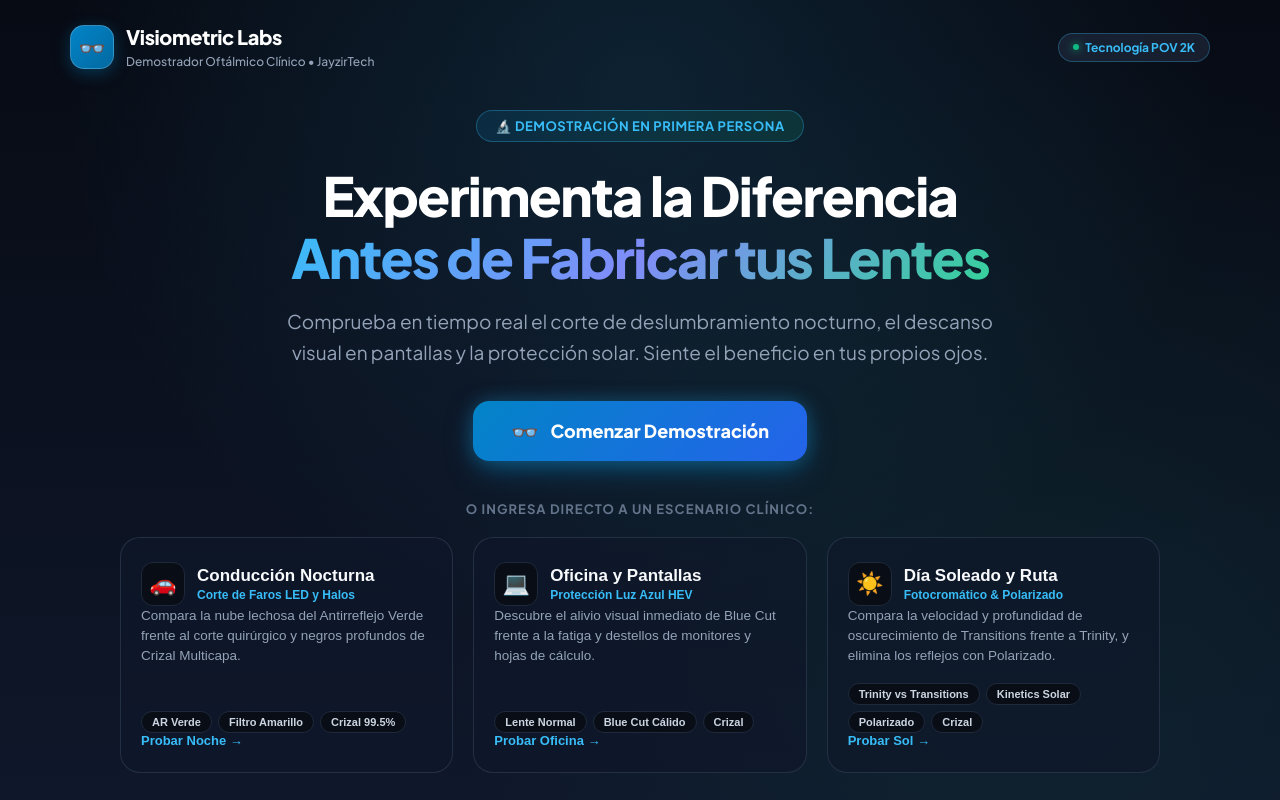
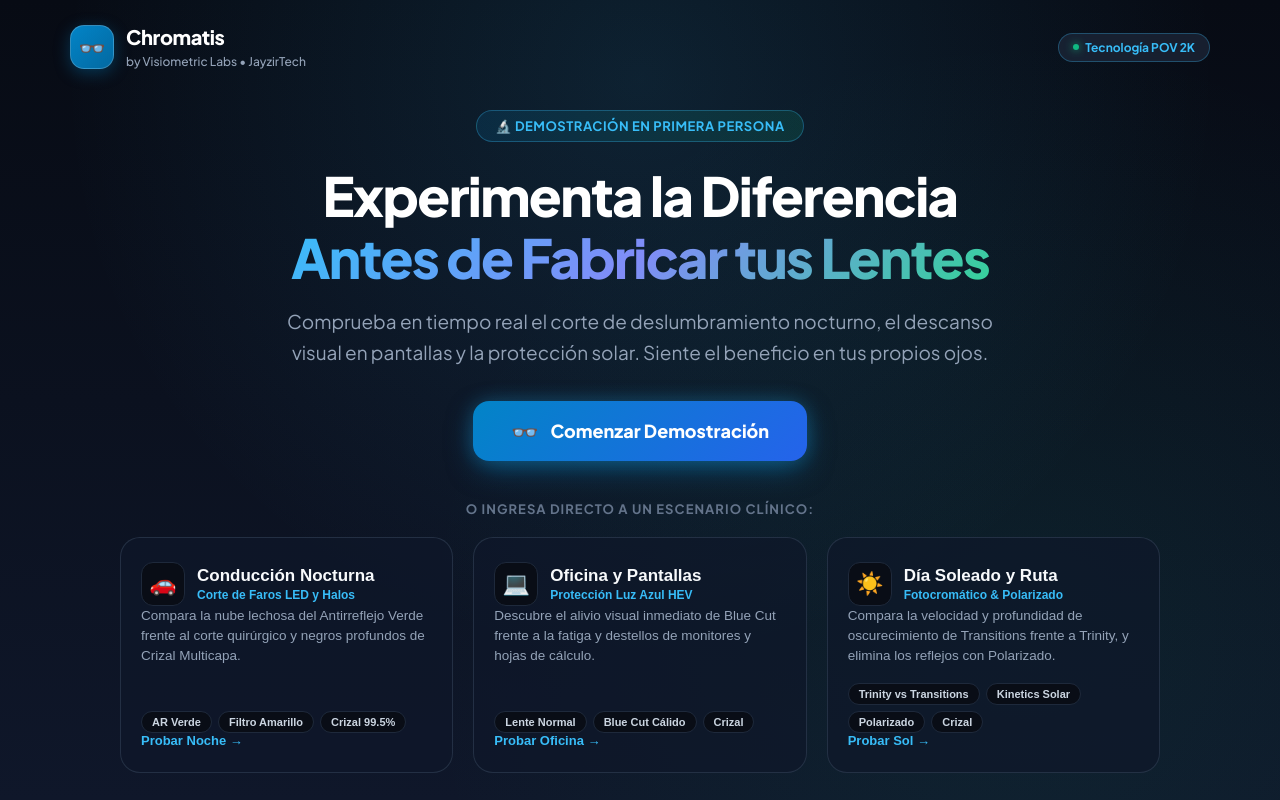
Before and after one commit to visiometric-labs/filters-simulator, a website built with Vite: page index.html in a window 1280 px wide. Built offline with nearby package versions, Linux system fonts and the light colour scheme.

Commit message:
feat(branding): establish Chromatis by Visiometric Labs identity while preserving JayzirTech copyright

```diff
--- a/index.html
+++ b/index.html
@@ -3,7 +3,7 @@
 <head>
   <meta charset="UTF-8">
   <meta name="viewport" content="width=device-width, initial-scale=1.0, maximum-scale=1.0, user-scalable=no, viewport-fit=cover">
-  <title>👓 Visiometric | Experiencia Óptica POV</title>
+  <title>👓 Chromatis by Visiometric Labs | Experiencia Óptica POV</title>
   <meta name="description" content="Demostración clínica interactiva en primera persona de tratamientos oftálmicos: Antirreflejo Verde vs Crizal Multicapa, Blue Cut y Transitions en cabina 2K.">
 
   <!-- Favicons Profesionales (Vectorial SVG + PNG) -->
@@ -15,13 +15,13 @@
   <meta name="theme-color" content="#070B14">
   <meta name="apple-mobile-web-app-capable" content="yes">
   <meta name="apple-mobile-web-app-status-bar-style" content="black-translucent">
-  <meta name="apple-mobile-web-app-title" content="Visiometric">
+  <meta name="apple-mobile-web-app-title" content="Chromatis">
   <link rel="manifest" href="./manifest.json">
 
   <!-- Portada y Metadatos para WhatsApp y Redes Sociales (Open Graph) -->
   <meta property="og:type" content="website">
   <meta property="og:site_name" content="Visiometric Labs">
-  <meta property="og:title" content="Visiometric Labs — Experiencia Óptica en Primera Persona">
+  <meta property="og:title" content="Chromatis by Visiometric Labs — Experiencia Óptica en Primera Persona">
   <meta property="og:description" content="Simulación interactiva de tratamientos oftálmicos de alta gama: Antirreflejo Verde vs Crizal Multicapa, Blue Cut y Transitions en cabina 2K.">
   <meta property="og:image" content="https://visiometric-labs.github.io/filters-simulator/branding/og-cover-opt1.jpg">
   <meta property="og:image:secure_url" content="https://visiometric-labs.github.io/filters-simulator/branding/og-cover-opt1.jpg">
@@ -32,7 +32,7 @@
 
   <!-- Tarjeta Twitter / X -->
   <meta name="twitter:card" content="summary_large_image">
-  <meta name="twitter:title" content="Visiometric Labs — Experiencia Óptica en Primera Persona">
+  <meta name="twitter:title" content="Chromatis by Visiometric Labs — Experiencia Óptica en Primera Persona">
   <meta name="twitter:description" content="Demostración interactiva de tratamientos oftálmicos: Antirreflejo Verde vs Crizal Multicapa, Blue Cut y Transitions en cabina 2K.">
   <meta name="twitter:image" content="https://visiometric-labs.github.io/filters-simulator/branding/og-cover-opt1.jpg">
 
@@ -76,8 +76,8 @@
       <div class="landing-brand">
         <div class="landing-brand-icon">👓</div>
         <div class="landing-brand-text">
-          <h2>Visiometric Labs</h2>
-          <span>Demostrador Oftálmico Clínico • JayzirTech</span>
+          <h2>Chromatis</h2>
+          <span>by Visiometric Labs • JayzirTech</span>
         </div>
       </div>
       <div class="landing-header-actions">
@@ -195,7 +195,7 @@
 
     <!-- Footer de Portada -->
     <footer class="landing-footer">
-      <div>© <span id="copyright-year"></span> Visiometric Labs — JayzirTech. Todos los derechos reservados.</div>
+      <div>© <span id="copyright-year"></span> JayzirTech. Todos los derechos reservados. • Chromatis by Visiometric Labs</div>
       <div>Plataforma de argumentación clínica y demostración en mostrador.</div>
     </footer>
     <script>
@@ -215,10 +215,10 @@
         </div>
         <div class="brand-texts">
           <h1>
-            <span>Visiometric Labs</span>
-            <span class="brand-badge">Experiencia Óptica</span>
+            <span>Chromatis</span>
+            <span class="brand-badge">by Visiometric Labs</span>
           </h1>
-          <p>Visión en primera persona para consulta y mostrador</p>
+          <p>Simulador de Filtros Oftálmicos POV</p>
         </div>
       </div>
 
@@ -249,7 +249,7 @@
       <!-- Sello Discreto de Marca de Agua -->
       <div class="clinic-watermark">
         <span class="watermark-dot"></span>
-        <span>Visiometric Labs — JayzirTech</span>
+        <span>Chromatis by Visiometric Labs — JayzirTech</span>
       </div>
 
       <!-- Capa de la Montura Oftálmica (HUD POV) -->
--- a/package.json
+++ b/package.json
@@ -1,5 +1,9 @@
 {
-  "name": "filters-simulator",
+  "name": "chromatis",
+  "displayName": "Chromatis by Visiometric Labs",
+  "description": "Simulador clínico de filtros oftálmicos en primera persona para consulta y mostrador",
+  "author": "JayzirTech",
+  "license": "UNLICENSED",
   "private": true,
   "version": "0.1.0",
   "type": "module",
```
Also changed, not shown: README.es.md (+2 -2 lines), README.md, public/manifest.json.
